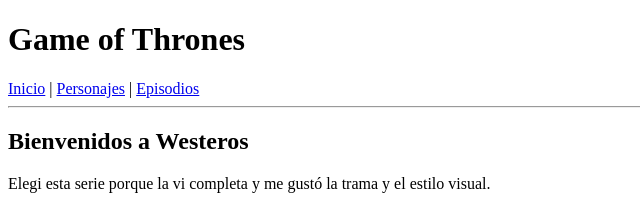
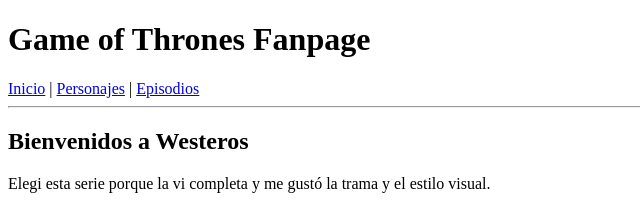
Before and after one commit to mvassallo-uade/desarrollo-web-13590-fanpage, a plain HTML site: page index.html in a window 1280 px wide. Shown: the top 208 px of the page, without its empty margins (0-640 px from the left). Drawn offline with Linux system fonts and the light colour scheme.

Commit message:
Fix title

```diff
--- a/index.html
+++ b/index.html
@@ -2,11 +2,11 @@
 <html lang="es">
 <head>
   <meta charset="utf-8" />
-  <title>Game of Thrones — Inicio</title>
+  <title>Game of Thrones Fanpage — Inicio</title>
 </head>
 <body>
   <header>
-    <h1>Game of Thrones</h1>
+    <h1>Game of Thrones Fanpage</h1>
     <nav>
       <a href="index.html">Inicio</a> |
       <a href="personajes.html">Personajes</a> |
```
